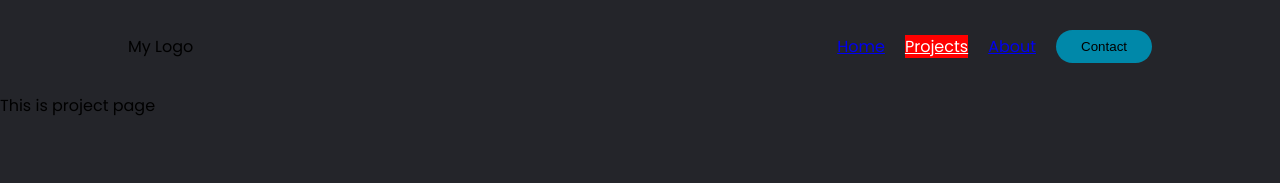
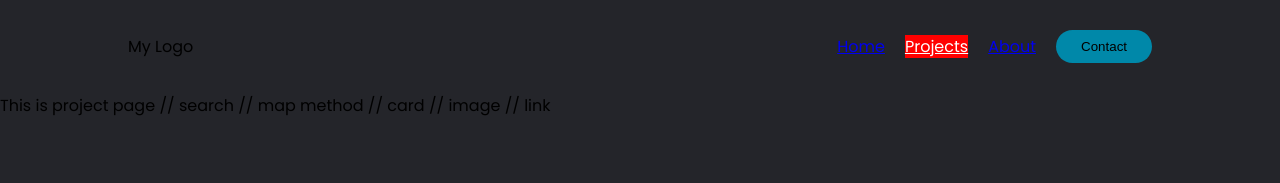
Before and after one commit to sushilthapaIT/Portfolio-ReactJS, a React (Vite) app in the folder portfolio-sushi/: page /projects in a window 1280 px wide. Shown: the top 183 px of the page. Built offline with nearby package versions, Linux system fonts and the light colour scheme.

Commit message:
added project ideas for project component
-- future work

```diff
--- a/portfolio-sushi/src/content/Projects.jsx
+++ b/portfolio-sushi/src/content/Projects.jsx
@@ -9,6 +9,11 @@ const Projects = () => {
   return (
     <div>
       This is project page
+      // search
+      // map method
+      // card
+      // image
+      // link
     </div>
   )
 }
```
